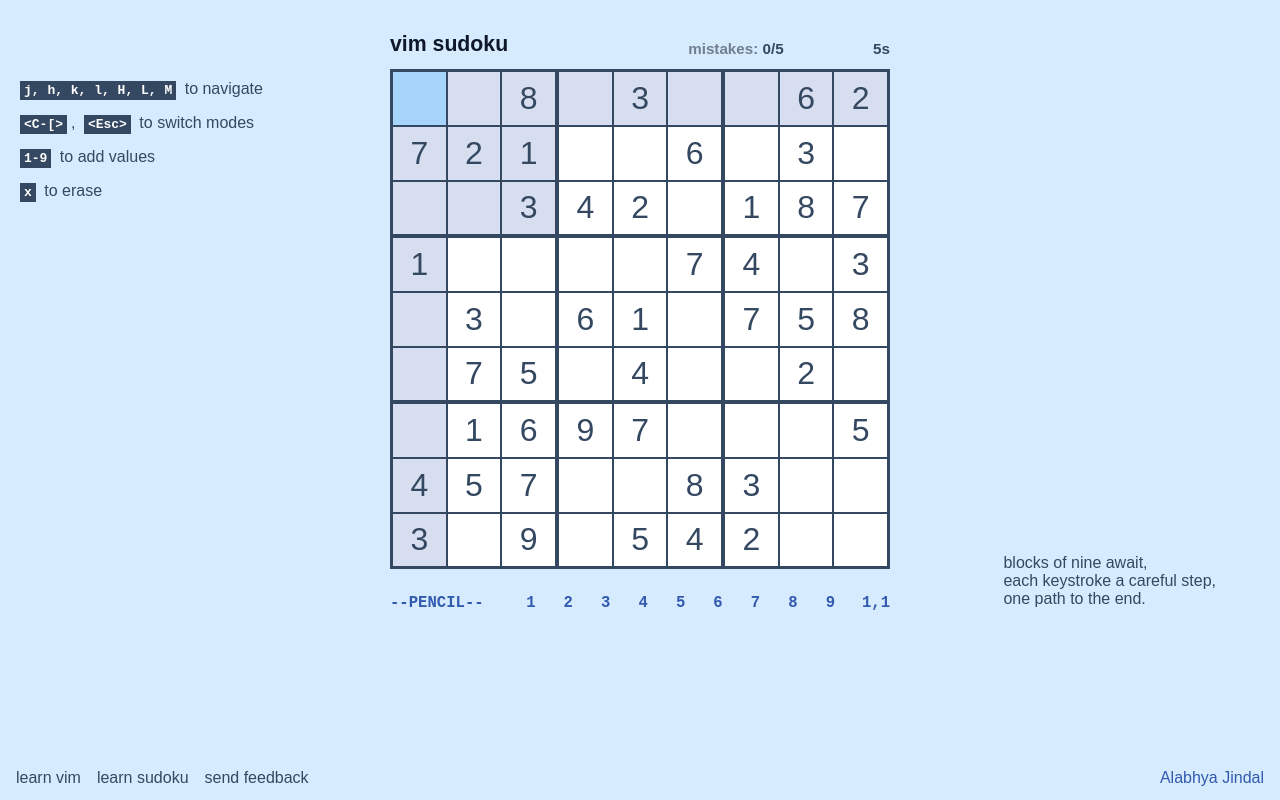
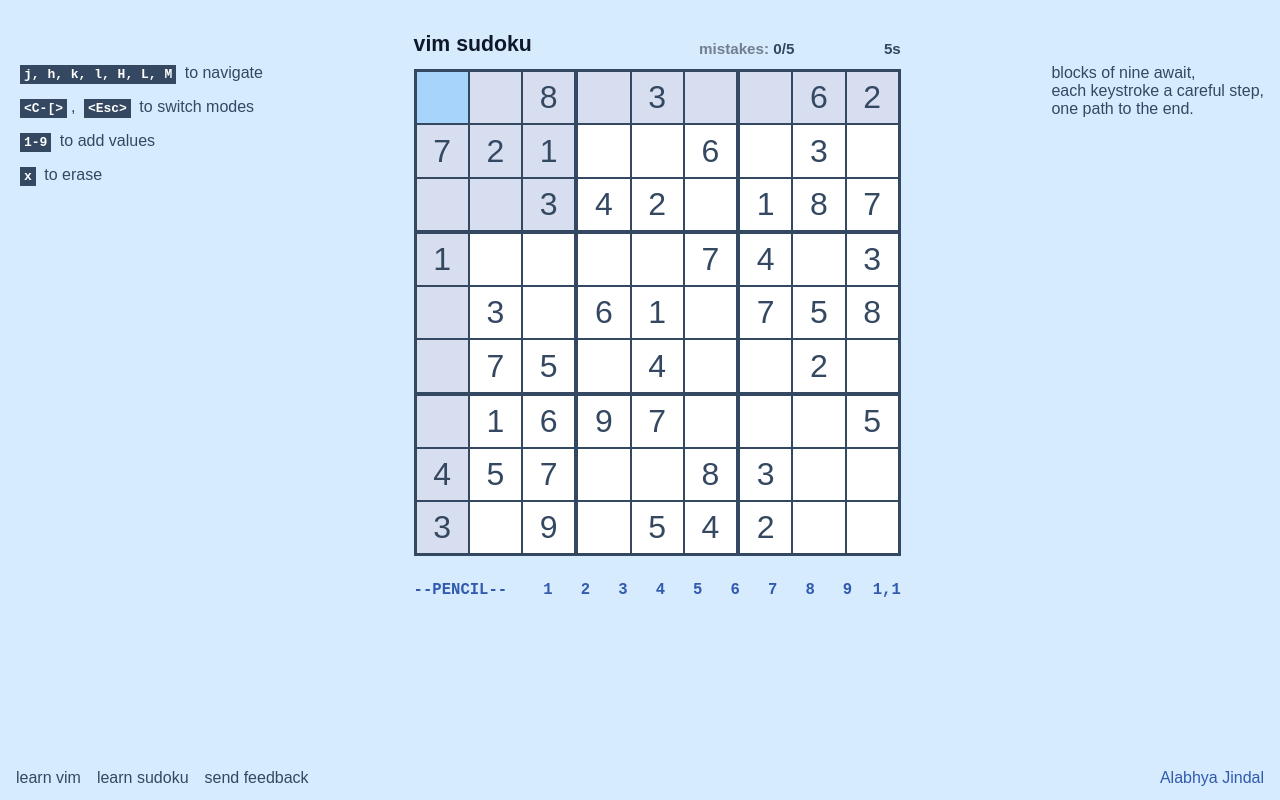
Before and after one commit to alabhyajindal/vimsudoku, a Svelte app: page / in a window 1280 px wide. Built offline with nearby package versions, Linux system fonts and the light colour scheme; a web font is replaced by a local one.

Commit message:
flex aside

```diff
--- a/src/App.svelte
+++ b/src/App.svelte
@@ -60,9 +60,9 @@
       <p class="cell-indicator">{$activeRow + 1},{$activeColumn + 1}</p>
     </div>
   </main>
+
+  <Haiku />
 </section>
-
-<Haiku />
 
 <Footer />
 
@@ -93,21 +93,30 @@
     --number-bg: #c2cee7;
   }
 
-  section {
-    margin-inline: 1em;
-  }
-
   :global(::selection) {
     background-color: var(--bright-blue);
     color: white;
+  }
+
+  section {
+    margin-inline: 1em;
+    display: flex;
+    align-items: start;
   }
 
   main {
     flex: 0 1;
     min-width: 500px;
     max-width: 35%;
+    padding-inline: 0.4em;
     margin-inline: auto;
     flex-grow: 1;
+  }
+
+  :global(aside) {
+    margin-top: 2em;
+    font-weight: 500;
+    min-height: 12em;
   }
 
   .top {
--- a/src/LeftSide.svelte
+++ b/src/LeftSide.svelte
@@ -13,12 +13,6 @@
 </aside>
 
 <style>
-  aside {
-    position: fixed;
-    margin-top: 3em;
-    font-weight: 450;
-  }
-
   code {
     background-color: var(--dark-blue);
     color: white;
--- a/src/lib/Haiku.svelte
+++ b/src/lib/Haiku.svelte
@@ -3,15 +3,3 @@
   <p>each keystroke a careful step,</p>
   <p>one path to the end.</p>
 </aside>
-
-<style>
-  aside {
-    font-weight: 500;
-    margin-right: 4em;
-
-    position: fixed;
-    right: 0;
-    bottom: 0;
-    margin-bottom: 12em;
-  }
-</style>
```
